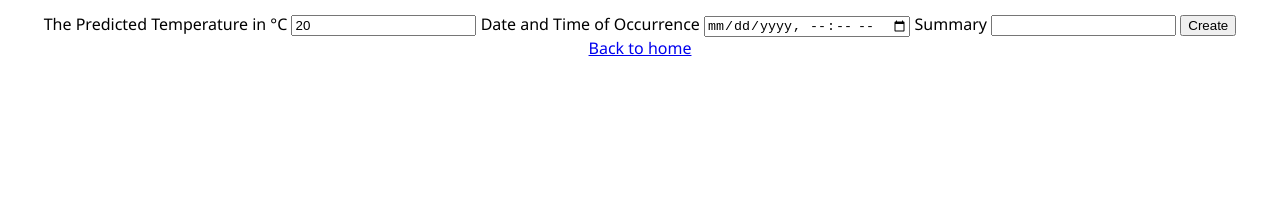
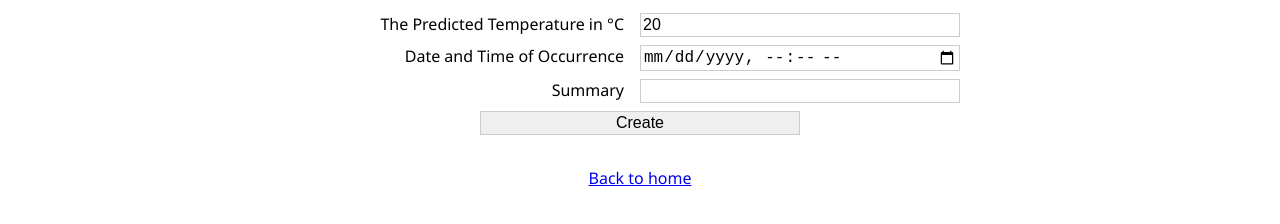
Before and after one commit to AndreBacic/WebAPIDemoForArticle, a plain HTML site: page WebAPIDemoForArticle/wwwroot/create.html in a window 1280 px wide. Shown: the part 132-356 px from the top of the page. Drawn offline with Linux system fonts and the light colour scheme; no server answers.

Commit message:
CSS changes

```diff
--- a/WebAPIDemoForArticle/wwwroot/css/site.css
+++ b/WebAPIDemoForArticle/wwwroot/css/site.css
@@ -1,18 +1,24 @@
-*, *:before, *:after {
+*,
+*:before,
+*:after {
     box-sizing: border-box;
 }
-body, html {
+
+body,
+html {
     margin: 0;
     padding: 0;
     width: 100%;
     height: 100%;
     font-family: "Segoe UI", "Ubuntu", sans-serif;
 }
+
 main {
     width: 100%;
     min-height: 100%;
     text-align: center;
 }
+
 h1 {
     font-size: 3rem;
     font-weight: 400;
@@ -20,11 +26,13 @@ h1 {
     margin-bottom: 1rem;
     padding-top: 4rem;
 }
+
 h2 {
     font-size: 2rem;
     font-weight: 400;
     margin-bottom: 1rem;
 }
+
 p {
     max-width: 40rem;
     margin: 0 auto;
@@ -32,3 +40,29 @@ p {
     border-bottom: 1px solid #ccc;
     padding: 1rem 0;
 }
+
+form {
+    max-width: 40rem;
+    margin: 0 auto 2rem;
+    display: grid;
+    grid-template-columns: 1fr 1fr;
+    row-gap: 0.5rem;
+}
+
+label {
+    padding-right: 1rem;
+    text-align: right;
+}
+
+input {
+    border: 1px solid #ccc;
+    padding: 0.125rem;
+    font-size: 1rem;
+    width: 100%;
+}
+
+input:last-child {
+    margin: 0 auto;
+    width: 50%;
+    grid-column: 1 / -1;
+}
```
